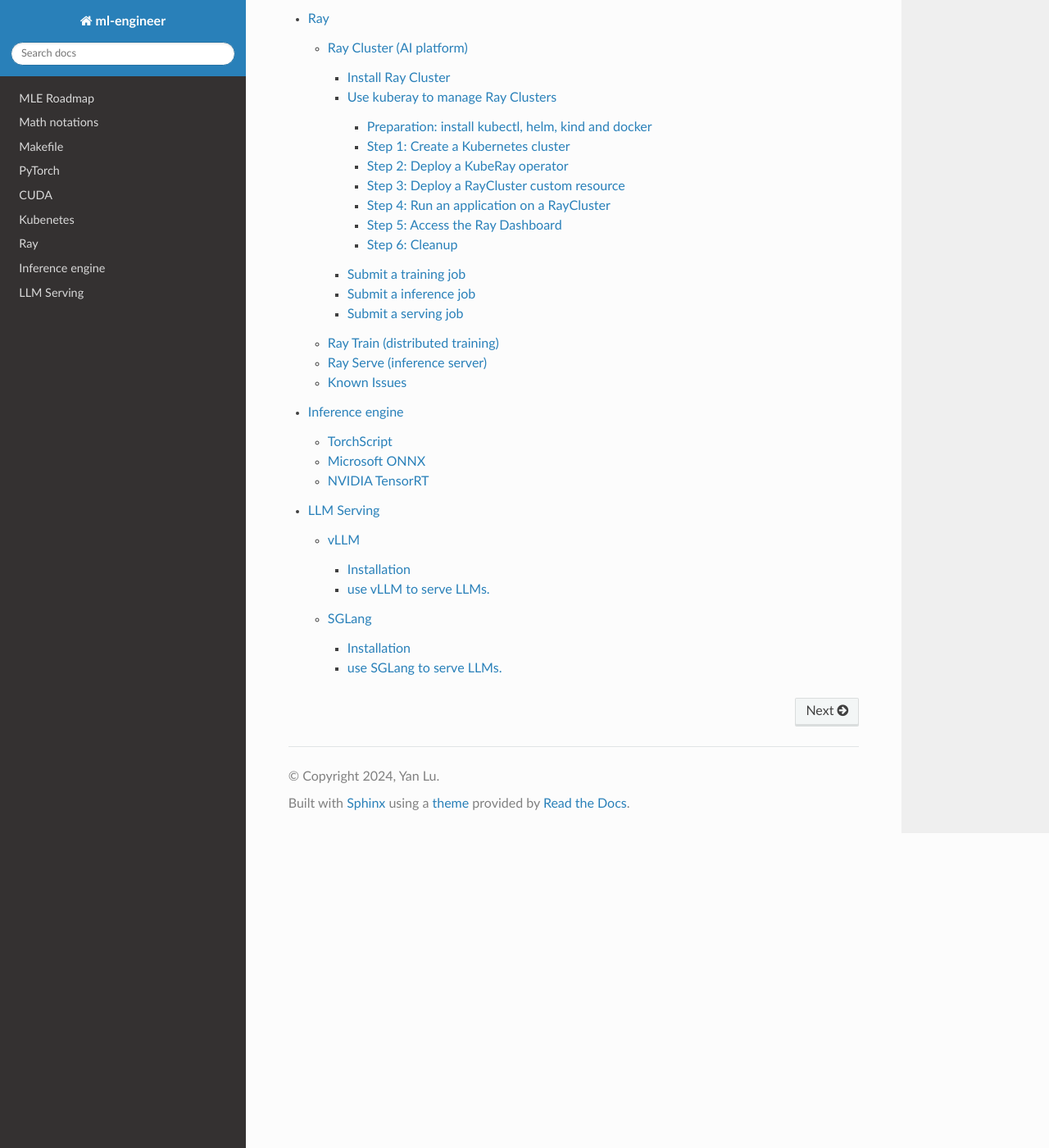
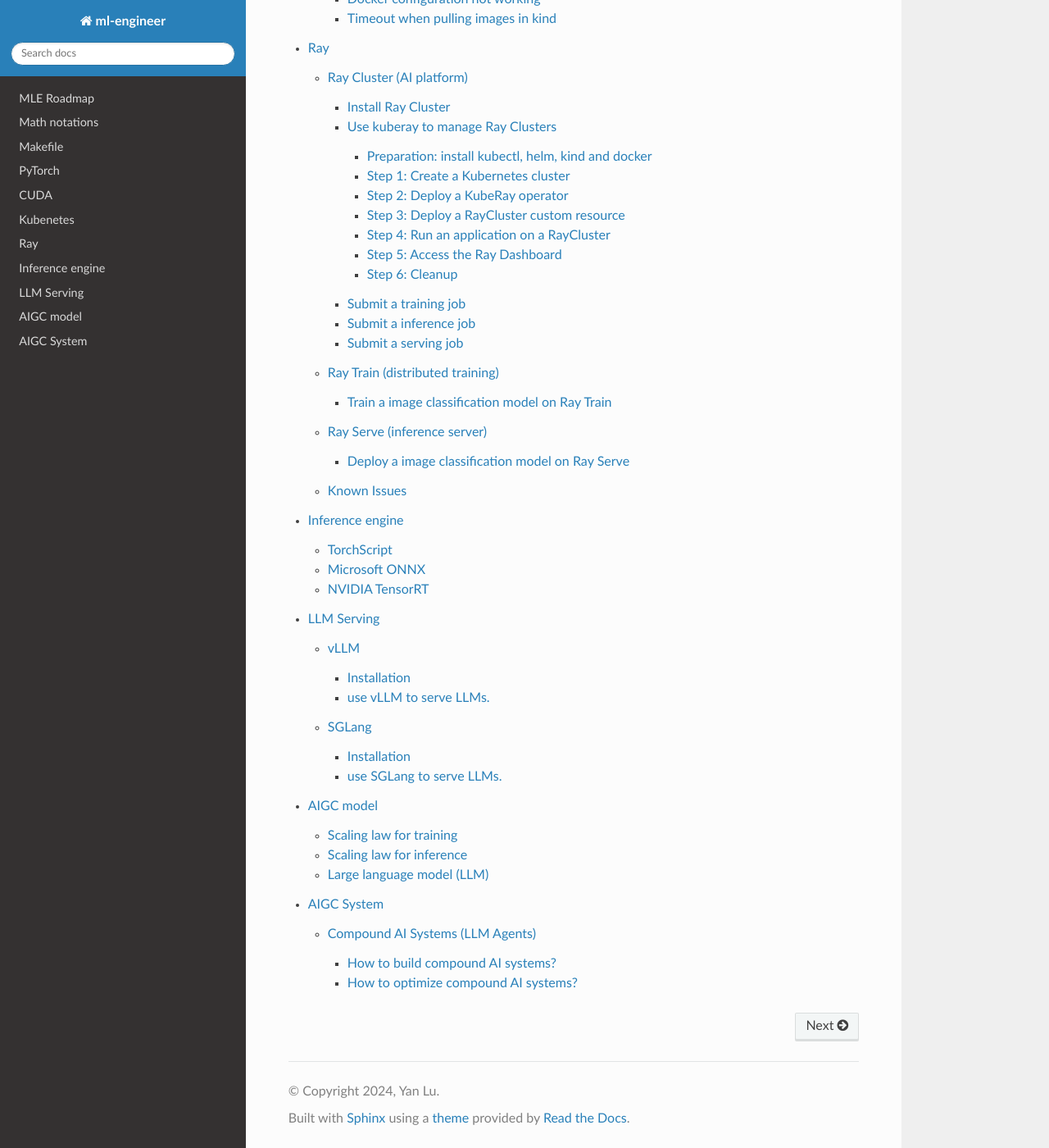
Before and after one commit to Jason-cs18/ml-engineer, a Sphinx documentation site: the page built from docs/source/index.rst, in a window 1280 px wide and 1400 px high, scrolled down 1105 px. Shown: the whole window at 82% size. Built offline with Sphinx 7.4.7 and the Read the Docs theme 3.1.0, drawn with Linux system fonts in a browser that asks for light colours; some of the changed text lies outside the part shown.

Commit message:
update aigc

```diff
--- /dev/null
+++ b/docs/source/aigc_model.rst
@@ -0,0 +1,32 @@
+==========
+AIGC model
+==========
+
+Scaling law for training
+------------------------
+Scaling law is an empirical scaling law that describes how neural network performance changes (e.g., loss :math:`L`) as key factors are scaled up or down. These factors typically include the number of parameters :math:`N`, training dataset size :math:`D`, and training cost :math:`C`. With scaling law, we can estimate optimal model size and training dataset size for a given training cost.
+
+Scaling law for inference
+---------------------------
+Unlike training, scaling law for inference is dependent on the model size and the inference strategy.
+
+Large language model (LLM)
+--------------------------
+
+.. list-table:: Milestones
+   :header-rows: 1
+
+   * - Name
+     - Affiliation
+     - Date
+     - Model size
+     - Pre-training
+     - Post-training
+     - Highlight
+   * - `Llama3 <https://arxiv.org/pdf/2407.21783>`_
+     - Llama Team, AI @ Meta
+     - 2024.07
+     - 8B, 70B, 405B
+     - xxx
+     - xxx
+     - Multilingual support, multimodal support, safety migations with Llama Guard 3
--- /dev/null
+++ b/docs/source/aigc_system.rst
@@ -0,0 +1,15 @@
+===========
+AIGC System
+===========
+
+Compound AI Systems (LLM Agents)
+--------------------------------
+What are compound AI systems?
+
+How to build compound AI systems?
+^^^^^^^^^^^^^^^^^^^^^^^^^^^^^^^^^^
+workflow and tools
+
+How to optimize compound AI systems?
+^^^^^^^^^^^^^^^^^^^^^^^^^^^^^^^^^^^^^
+challenges and solutions
--- a/docs/source/index.rst
+++ b/docs/source/index.rst
@@ -17,3 +17,5 @@
    ray
    inference
    llm_serve
+   aigc_model
+   aigc_system
--- a/docs/source/pytorch.rst
+++ b/docs/source/pytorch.rst
@@ -220,3 +220,9 @@
     |  [LightningModule]BoringModel.setup              |  1.403e-06         |  1.403e-06      |
     |  [LightningModule]BoringModel.on_fit_start       |  1.226e-06         |  1.226e-06      |
     -------------------------------------------------------------------------------------------
+
+
+Hands-on examples using PyTorch Lightning
+^^^^^^^^^^^^^^^^^^^^^^^^^^^^^^^^^^^^^^^^^^
+
+xxx
--- a/docs/source/ray.rst
+++ b/docs/source/ray.rst
@@ -211,10 +211,22 @@
 
 Ray Train (distributed training)
 --------------------------------
+Ray Train is a scalable machine learning library for distributed training and fine-tuning.
+
+Train a image classification model on Ray Train
+^^^^^^^^^^^^^^^^^^^^^^^^^^^^^^^^^^^^^^^^^^^^^^^^
+
 xxx
+
+
 
 Ray Serve (inference server)
 ----------------------------
+Ray Serve is a high-performance serving system that can be used to deploy machine learning models at scale. It provides a simple API for deploying models and can be used to serve models in a distributed fashion.
+
+Deploy a image classification model on Ray Serve
+^^^^^^^^^^^^^^^^^^^^^^^^^^^^^^^^^^^^^^^^^^^^^^^^^^
+
 xxx
 
 
```
